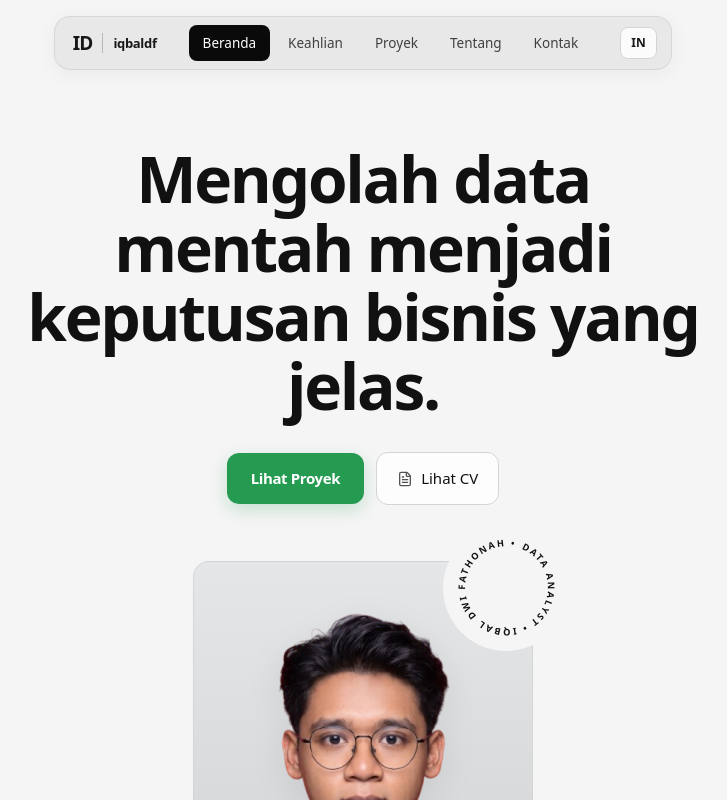
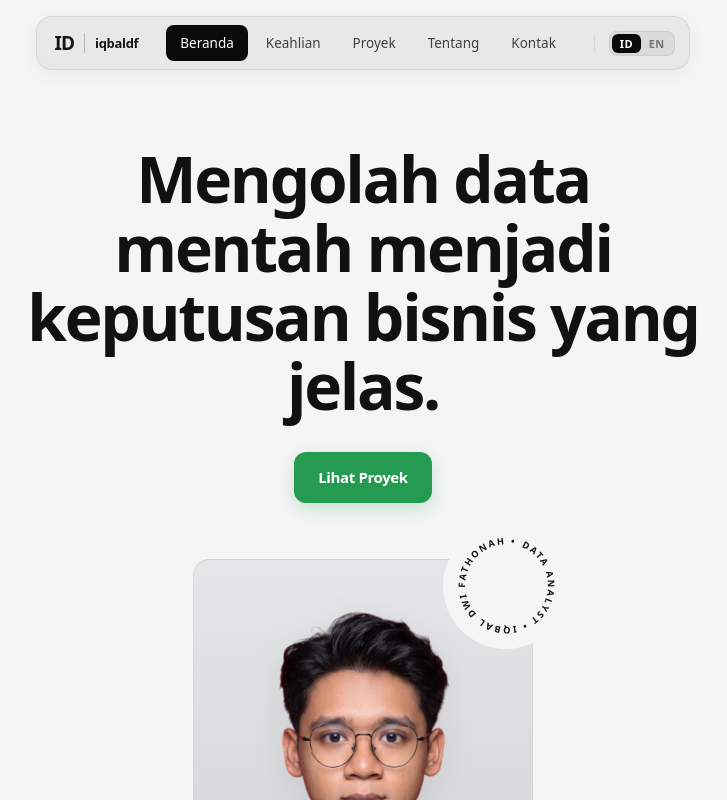
Before and after one commit to qivoradev/portobyiqbal, a React (Vite) app: page / in a window 1280 px wide. Shown: the top 800 px of the page, without its empty margins (277-1004 px from the left). Built offline with nearby package versions, Linux system fonts and the light colour scheme.

Commit message:
fix(ui): temporarily hide cv button and restyle ID/EN language switch

```diff
--- a/src/App.tsx
+++ b/src/App.tsx
@@ -8,6 +8,7 @@ import { Projects } from './sections/Projects';
 import { About } from './sections/About';
 import { Contact } from './sections/Contact';
 import { CVModal } from './components/CVModal';
+import { ENABLE_CV_MODAL } from './config/features';
 import { content, type Language } from './data/content';
 
 export default function App() {
@@ -86,8 +87,8 @@ export default function App() {
     return () => window.removeEventListener('scroll', handleScroll);
   }, []);
 
-  const handleToggleLang = useCallback(() => {
-    setLang((prev) => (prev === 'in' ? 'en' : 'in'));
+  const handleSelectLang = useCallback((nextLang: Language) => {
+    setLang(nextLang);
   }, []);
 
   const handleNavigate = useCallback((sectionId: string) => {
@@ -106,7 +107,7 @@ export default function App() {
       <Header
         onNavigate={handleNavigate}
         lang={lang}
-        onToggleLang={handleToggleLang}
+        onSelectLang={handleSelectLang}
         content={currentContent}
         activeSection={activeSection}
         isDarkTheme={isDarkNav}
@@ -116,7 +117,9 @@ export default function App() {
       <main className="relative">
         <Hero
           onNavigate={handleNavigate}
-          onOpenCV={() => setIsCvOpen(true)}
+          onOpenCV={() => {
+            if (ENABLE_CV_MODAL) setIsCvOpen(true);
+          }}
           lang={lang}
           content={currentContent}
           cvTriggerRef={cvTriggerRef}
@@ -127,7 +130,8 @@ export default function App() {
         <Contact content={currentContent} lang={lang} />
       </main>
 
-      {/* Preserved CV Preview Modal */}
+      {/* Preserved CV Preview Modal (Controlled by ENABLE_CV_MODAL feature flag) */}
+      {ENABLE_CV_MODAL && (
         <AnimatePresence>
           {isCvOpen && (
             <CVModal
@@ -137,6 +141,7 @@ export default function App() {
             />
           )}
         </AnimatePresence>
+      )}
     </div>
   );
 }
--- a/src/components/Header.tsx
+++ b/src/components/Header.tsx
@@ -7,16 +7,80 @@ import { EDITORIAL_EASE } from './ScrollAnimations';
 interface HeaderProps {
   onNavigate: (sectionId: string) => void;
   lang: Language;
-  onToggleLang: () => void;
+  onSelectLang: (nextLang: Language) => void;
   content: PortfolioContent;
   activeSection: string;
   isDarkTheme: boolean;
 }
 
+interface LangSegmentedToggleProps {
+  lang: Language;
+  onSelectLang: (nextLang: Language) => void;
+  isDarkTheme: boolean;
+  layoutId: string;
+}
+
+function LangSegmentedToggle({
+  lang,
+  onSelectLang,
+  isDarkTheme,
+  layoutId,
+}: LangSegmentedToggleProps) {
+  const options: { value: Language; code: string; ariaLabel: string }[] = [
+    { value: 'in', code: 'ID', ariaLabel: 'Bahasa Indonesia' },
+    { value: 'en', code: 'EN', ariaLabel: 'English' },
+  ];
+
+  return (
+    <div
+      role="group"
+      aria-label="Language switcher"
+      className={`inline-flex items-center p-0.5 rounded-lg border transition-colors duration-300 ${
+        isDarkTheme
+          ? 'bg-white/[0.07] border-white/[0.08]'
+          : 'bg-black/[0.06] border-black/[0.06]'
+      }`}
+    >
+      {options.map((opt) => {
+        const isActive = lang === opt.value;
+        return (
+          <button
+            key={opt.value}
+            type="button"
+            onClick={() => onSelectLang(opt.value)}
+            aria-label={opt.ariaLabel}
+            aria-pressed={isActive}
+            className={`relative px-2 py-1 text-[11px] font-semibold tracking-wide rounded-md transition-colors duration-200 cursor-pointer leading-none ${
+              isActive
+                ? isDarkTheme
+                  ? 'text-neutral-950'
+                  : 'text-white'
+                : isDarkTheme
+                  ? 'text-neutral-400 hover:text-white'
+                  : 'text-neutral-500 hover:text-neutral-900'
+            }`}
+          >
+            {isActive && (
+              <motion.span
+                layoutId={layoutId}
+                transition={{ type: 'spring', stiffness: 420, damping: 32 }}
+                className={`absolute inset-0 rounded-md shadow-xs ${
+                  isDarkTheme ? 'bg-white' : 'bg-neutral-950'
+                }`}
+              />
+            )}
+            <span className="relative z-10">{opt.code}</span>
+          </button>
+        );
+      })}
+    </div>
+  );
+}
+
 export function Header({
   onNavigate,
   lang,
-  onToggleLang,
+  onSelectLang,
   content,
   activeSection,
   isDarkTheme,
@@ -56,14 +120,15 @@ export function Header({
     ? 'bg-neutral-900/85 text-white border-neutral-800 shadow-[0_8px_28px_rgba(0,0,0,0.45)]'
     : 'bg-neutral-200/80 text-neutral-900 border-neutral-300/80 shadow-[0_4px_20px_rgba(0,0,0,0.05)]';
 
-  const dividerClass = isDarkTheme ? 'bg-neutral-700' : 'bg-neutral-400/70';
+  const brandDividerClass = isDarkTheme ? 'bg-neutral-700' : 'bg-neutral-400/70';
+  const toggleDividerClass = isDarkTheme ? 'bg-white/15' : 'bg-neutral-300/90';
 
   return (
     <header className="fixed top-0 left-0 right-0 z-50 pointer-events-none select-none">
       {/* Desktop Floating Pill Header (≥ 768px) */}
       <div className="hidden md:flex justify-center pt-4 px-4">
         <div
-          className={`pointer-events-auto flex items-center gap-5 lg:gap-7 px-3.5 py-2 rounded-2xl border backdrop-blur-md transition-colors duration-300 ${pillSurfaceClass}`}
+          className={`pointer-events-auto flex items-center gap-4 lg:gap-6 px-3.5 py-2 rounded-2xl border backdrop-blur-md transition-colors duration-300 ${pillSurfaceClass}`}
         >
           {/* Left: Monogram ID | iqbaldf */}
           <button
@@ -75,7 +140,7 @@ export function Header({
             <span className="text-[19px] font-extrabold tracking-tighter leading-none">
               {content.monogram}
             </span>
-            <span className={`w-px h-5 transition-colors duration-300 ${dividerClass}`} />
+            <span className={`w-px h-5 transition-colors duration-300 ${brandDividerClass}`} />
             <span className="text-[13px] font-bold tracking-tight leading-none">
               {content.brand}
             </span>
@@ -115,20 +180,19 @@ export function Header({
             })}
           </nav>
 
-          {/* Right: Compact Language Toggle IN / EN */}
-          <button
-            type="button"
-            onClick={onToggleLang}
-            aria-label={content.nav.toggleLangLabel}
-            title={content.nav.toggleLangLabel}
-            className={`px-2.5 py-1.5 rounded-lg text-[12px] font-bold tracking-wide border transition-colors duration-200 cursor-pointer ${
-              isDarkTheme
-                ? 'bg-neutral-800/90 border-neutral-700 text-neutral-100 hover:bg-neutral-800'
-                : 'bg-white/80 border-neutral-300 text-neutral-900 hover:bg-white'
-            }`}
-          >
-            {lang === 'in' ? 'IN' : 'EN'}
-          </button>
+          {/* Right: Thin Adaptive Divider + Compact Segmented ID / EN Pill Toggle */}
+          <div className="flex items-center gap-3.5">
+            <span
+              aria-hidden="true"
+              className={`h-4 w-px transition-colors duration-300 ${toggleDividerClass}`}
+            />
+            <LangSegmentedToggle
+              lang={lang}
+              onSelectLang={onSelectLang}
+              isDarkTheme={isDarkTheme}
+              layoutId="lang-pill"
+            />
+          </div>
         </div>
       </div>
 
@@ -147,27 +211,20 @@ export function Header({
             <span className="text-[19px] font-extrabold tracking-tighter leading-none">
               {content.monogram}
             </span>
-            <span className={`w-px h-5 transition-colors duration-300 ${dividerClass}`} />
+            <span className={`w-px h-5 transition-colors duration-300 ${brandDividerClass}`} />
             <span className="text-[13.5px] font-bold tracking-tight leading-none">
               {content.brand}
             </span>
           </button>
 
-          {/* Right: Compact IN/EN Toggle + Hamburger Menu */}
-          <div className="flex items-center gap-2">
-            <button
-              type="button"
-              onClick={onToggleLang}
-              aria-label={content.nav.toggleLangLabel}
-              title={content.nav.toggleLangLabel}
-              className={`min-w-[40px] h-9 px-2.5 rounded-lg text-[12px] font-bold tracking-wide border flex items-center justify-center transition-colors duration-200 cursor-pointer ${
-                isDarkTheme
-                  ? 'bg-neutral-800/90 border-neutral-700 text-neutral-100'
-                  : 'bg-white/85 border-neutral-300 text-neutral-900'
-              }`}
-            >
-              {lang === 'in' ? 'IN' : 'EN'}
-            </button>
+          {/* Right: Compact Segmented ID / EN Toggle + Hamburger Menu */}
+          <div className="flex items-center gap-2.5">
+            <LangSegmentedToggle
+              lang={lang}
+              onSelectLang={onSelectLang}
+              isDarkTheme={isDarkTheme}
+              layoutId="mobile-lang-pill"
+            />
 
             <button
               type="button"
--- /dev/null
+++ b/src/config/features.ts
@@ -0,0 +1,6 @@
+/**
+ * FEATURE FLAGS
+ * Toggle optional portfolio features without removing underlying components.
+ */
+
+export const ENABLE_CV_MODAL = false;
--- a/src/sections/Hero.tsx
+++ b/src/sections/Hero.tsx
@@ -3,6 +3,7 @@ import { motion } from 'motion/react';
 import { MapPin, FileText } from 'lucide-react';
 import type { PortfolioContent, Language } from '../data/content';
 import { PROFILE_PHOTO_URL } from '../config/assets';
+import { ENABLE_CV_MODAL } from '../config/features';
 import { EDITORIAL_EASE, usePrefersReducedMotion } from '../components/ScrollAnimations';
 
 interface HeroProps {
@@ -53,6 +54,7 @@ export function Hero({
             {hero.ctaProjects}
           </button>
 
+          {ENABLE_CV_MODAL && (
             <button
               ref={cvTriggerRef}
               type="button"
@@ -62,6 +64,7 @@ export function Hero({
               <FileText size={16} strokeWidth={1.9} className="text-[#525252]" />
               <span>{hero.ctaCv}</span>
             </button>
+          )}
         </motion.div>
 
         {/* Portrait Frame Placeholder + Rotating Circular Text Badge */}
```
Lines whose indentation alone changed are shown as unchanged.
